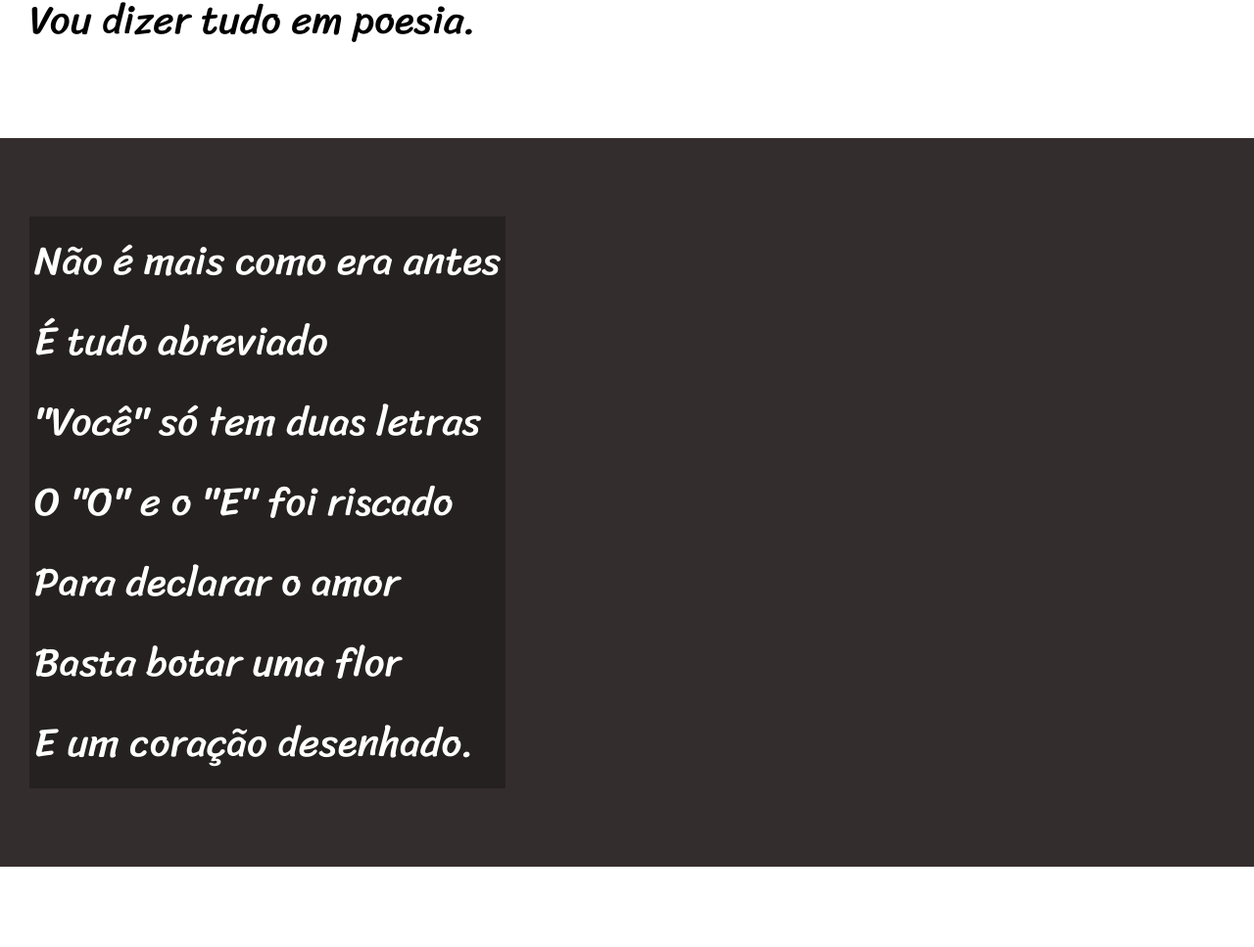
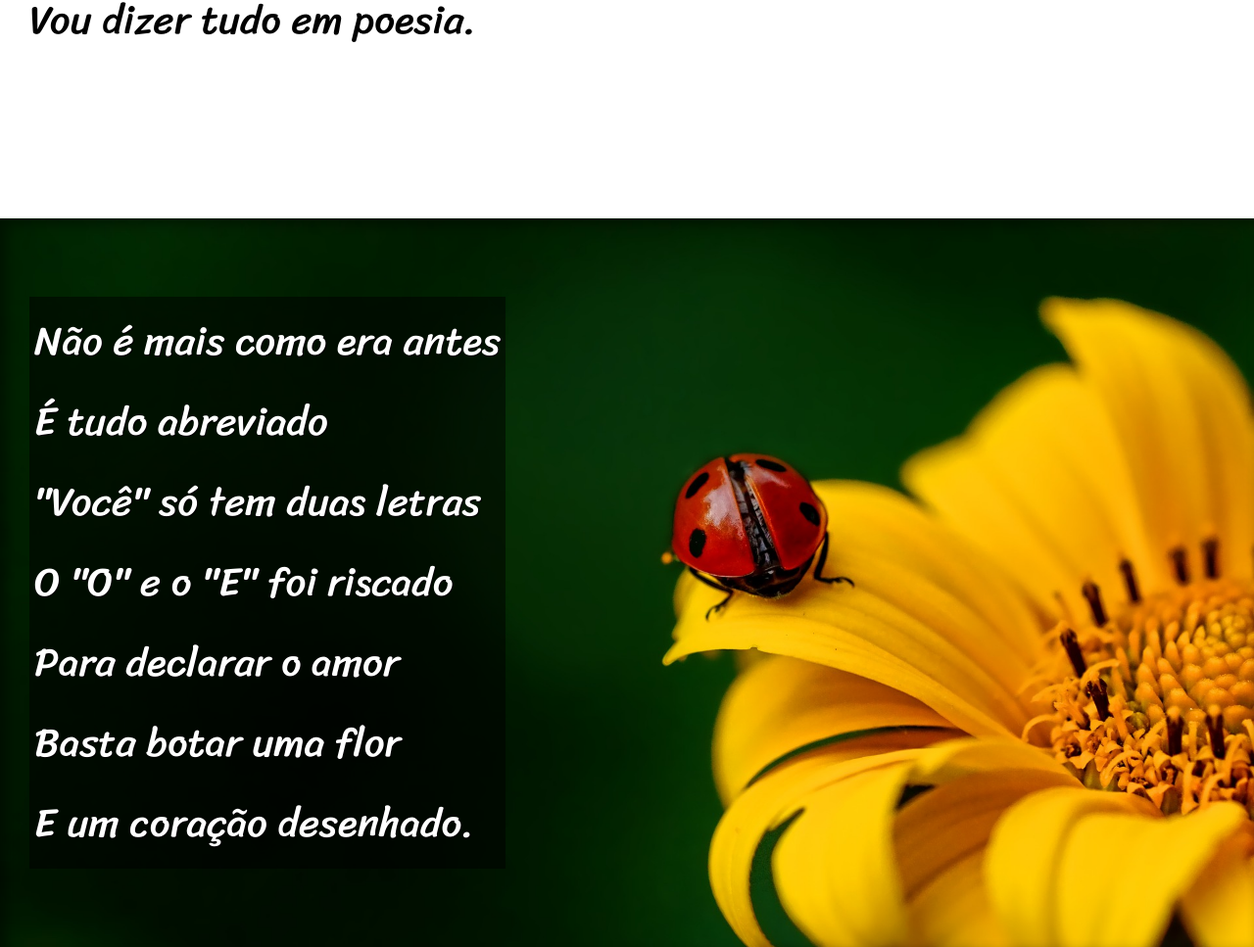
Before and after one commit to eRicK007-w/HTML-CSS, a plain HTML site: page desafios/d012/index.html in a window 1280 px wide. Shown: the part 810-1777 px from the top of the page at 98% size. Drawn offline with Linux system fonts and the light colour scheme.

Commit message:
terminei de configurar o site do desafio 12

```diff
--- a/desafios/d012/estilo/style.css
+++ b/desafios/d012/estilo/style.css
@@ -56,6 +56,10 @@ section {
     font-size: 3.2vw;
 }
 
+section > p {
+    padding-bottom: 2em;
+}
+
 section.normal {
     background-color: white;
     color: black;
@@ -64,12 +68,27 @@ section.normal {
 section.imagem {
     background-color: rgb(52, 45, 45);
     color: white;
+    box-shadow: inset 6px 6px 13px 0px rgba(0, 0, 0, 0.448);
+    background-attachment: fixed;
 }
 
 section.imagem > p {
     display: inline-block;
     padding: 5px;
-    background-color: rgba(0, 0, 0, 0.264);
+    background-color: rgba(0, 0, 0, 0.523);
+    text-shadow: 1px 1px 0px black;
+}
+
+section#img01 {
+    background-image: url(../imagens/background001.jpg);
+    background-position: right center;
+    background-size: cover;
+}
+
+section#img02 {
+    background-image: url(../imagens/background002.jpg);
+    background-position: right center;
+    background-size: cover;
 }
 
 footer {
--- a/desafios/d012/index.html
+++ b/desafios/d012/index.html
@@ -26,7 +26,7 @@
         </p>
     </section>
 
-    <section class="imagem">
+    <section class="imagem" id="img01">
         <p>
             Não é mais como era antes <br>
             É tudo abreviado <br>
@@ -60,7 +60,7 @@
         </p>
     </section>
 
-    <section class="imagem">
+    <section class="imagem" id="img02">
         <p>
             Tenho saudade das cartas <br>
             Escritas com a própria mão <br>
```
